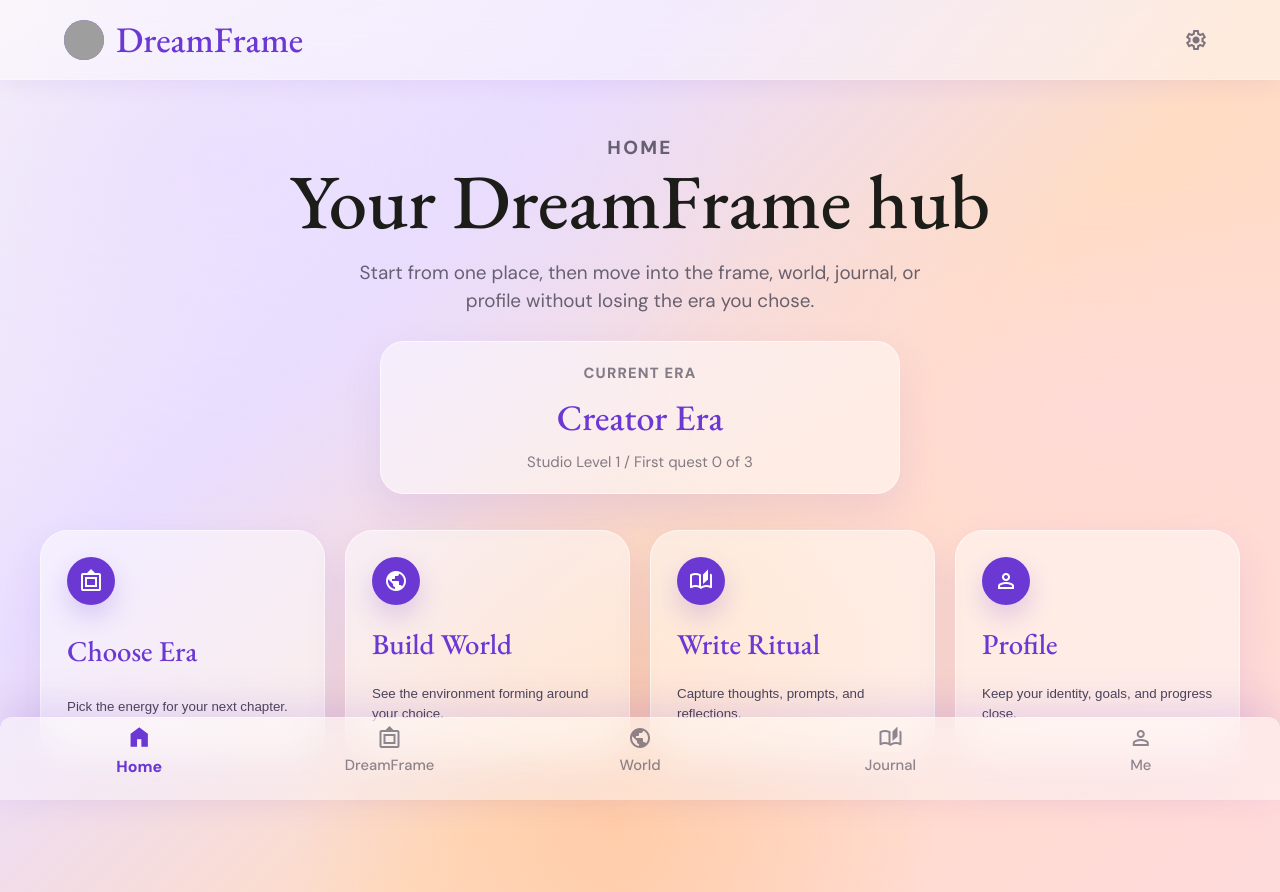
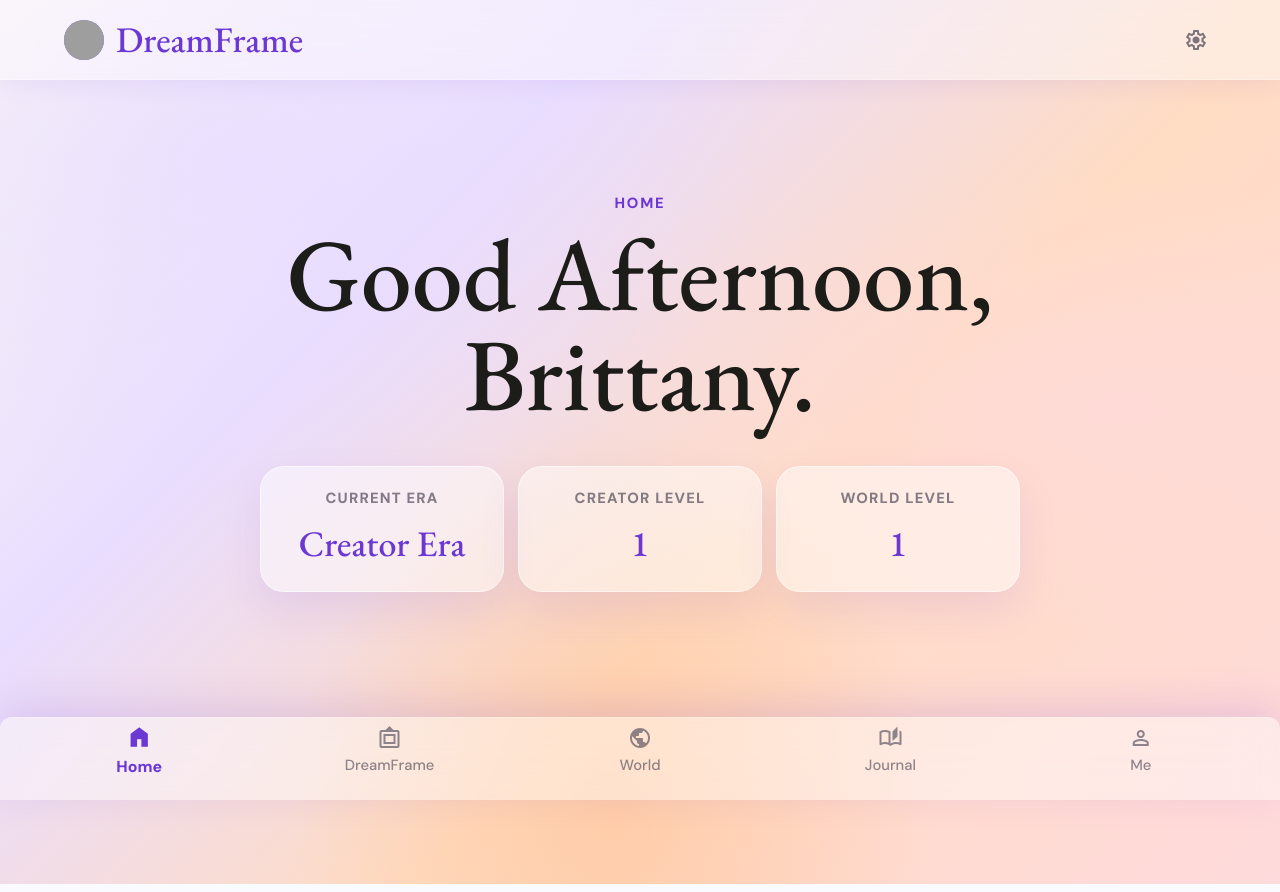
Before and after one commit to Bparker81597/DreamFrame, a React (Vite) app: page / in a window 1280 px wide. Both pictures are taken after a click on the button "DreamFrame". Built offline with nearby package versions, Linux system fonts and the light colour scheme; grey boxes are pictures that could not be loaded.

Commit message:
Simplify home summary

```diff
--- a/src/App.css
+++ b/src/App.css
@@ -129,21 +129,43 @@
   text-transform: uppercase;
 }
 
-.home-summary {
+.home-greeting {
   display: grid;
-  gap: 6px;
-  width: min(100%, 520px);
-  margin: -22px auto 36px;
+  align-content: center;
+  min-height: calc(100dvh - 248px);
+  text-align: center;
+}
+
+.home-greeting h2 {
+  margin: 0 auto;
+  max-width: 780px;
+  color: #1c1c19;
+  font-family: 'EB Garamond', Georgia, serif;
+  font-size: clamp(3.6rem, 8vw, 6.6rem);
+  font-weight: 500;
+  line-height: 0.98;
+}
+
+.home-stats {
+  display: grid;
+  grid-template-columns: repeat(3, minmax(0, 1fr));
+  gap: 14px;
+  width: min(100%, 760px);
+  margin: 42px auto 0;
+}
+
+.home-stats div {
+  display: grid;
+  gap: 8px;
   border: 1px solid rgba(255, 255, 255, 0.55);
   border-radius: 24px;
-  padding: 20px 24px;
-  text-align: center;
+  padding: 20px 18px;
   background: rgba(255, 255, 255, 0.48);
   box-shadow: 0 18px 40px rgba(107, 56, 212, 0.1);
   backdrop-filter: blur(18px);
 }
 
-.home-summary span,
+.home-stats span,
 .profile-card span {
   color: rgba(73, 68, 84, 0.68);
   font-size: 0.82rem;
@@ -152,7 +174,7 @@
   text-transform: uppercase;
 }
 
-.home-summary strong,
+.home-stats strong,
 .profile-card strong {
   color: #6b38d4;
   font-family: 'EB Garamond', Georgia, serif;
@@ -160,11 +182,6 @@
   font-weight: 500;
 }
 
-.home-summary small {
-  color: rgba(73, 68, 84, 0.68);
-}
-
-.hub-grid,
 .detail-grid,
 .xp-grid {
   display: grid;
@@ -172,7 +189,6 @@
   gap: 20px;
 }
 
-.hub-card,
 .info-panel,
 .journal-card,
 .profile-card,
@@ -184,40 +200,6 @@
   backdrop-filter: blur(18px);
 }
 
-.hub-card {
-  display: grid;
-  gap: 12px;
-  min-height: 230px;
-  padding: 26px;
-  color: #494454;
-  text-align: left;
-  border-color: rgba(255, 255, 255, 0.55);
-  cursor: pointer;
-  animation: card-in 700ms cubic-bezier(0.4, 0, 0.2, 1) both;
-  animation-delay: var(--delay);
-  transition:
-    background 250ms ease,
-    box-shadow 250ms ease,
-    transform 250ms ease;
-}
-
-.hub-card:hover {
-  background: rgba(255, 255, 255, 0.68);
-  transform: translateY(-6px);
-}
-
-.hub-card .material-symbols-outlined {
-  display: grid;
-  place-items: center;
-  width: 48px;
-  height: 48px;
-  border-radius: 999px;
-  color: #fff;
-  background: #6b38d4;
-  box-shadow: 0 12px 26px rgba(107, 56, 212, 0.2);
-}
-
-.hub-card strong,
 .info-panel h3 {
   color: #6b38d4;
   font-family: 'EB Garamond', Georgia, serif;
@@ -225,7 +207,6 @@
   font-weight: 500;
 }
 
-.hub-card span:last-child,
 .info-panel p {
   color: #494454;
   line-height: 1.55;
@@ -687,7 +668,6 @@
     grid-template-columns: repeat(2, minmax(0, 1fr));
   }
 
-  .hub-grid,
   .detail-grid,
   .xp-grid {
     grid-template-columns: repeat(2, minmax(0, 1fr));
@@ -714,7 +694,15 @@
     margin-bottom: 56px;
   }
 
-  .hub-grid,
+  .home-greeting {
+    min-height: calc(100dvh - 220px);
+  }
+
+  .home-stats {
+    grid-template-columns: 1fr;
+    margin-top: 30px;
+  }
+
   .detail-grid,
   .xp-grid,
   .quest-card {
--- a/src/App.tsx
+++ b/src/App.tsx
@@ -65,13 +65,6 @@ const navItems: Array<[string, Tab]> = [
   ['public', 'World'],
   ['auto_stories', 'Journal'],
   ['person', 'Me'],
-]
-
-const hubCards: Array<[Tab, string, string, string]> = [
-  ['DreamFrame', 'filter_frames', 'Choose Era', 'Pick the energy for your next chapter.'],
-  ['World', 'public', 'Build World', 'See the environment forming around your choice.'],
-  ['Journal', 'auto_stories', 'Write Ritual', 'Capture thoughts, prompts, and reflections.'],
-  ['Me', 'person', 'Profile', 'Keep your identity, goals, and progress close.'],
 ]
 
 const tabSlugs: Record<Tab, string> = {
@@ -224,7 +217,7 @@ function App() {
           <StartPage user={user} onCreateStarterWorld={createStarterWorld} />
         )}
         {activeTab === 'Home' && (
-          <HomePage user={user} onNavigate={navigate} />
+          <HomePage user={user} />
         )}
         {activeTab === 'DreamFrame' && (
           <DreamFramePage
@@ -301,49 +294,34 @@ function StartPage({
 
 function HomePage({
   user,
-  onNavigate,
 }: {
   user: DreamUser
-  onNavigate: (tab: Tab) => void
 }) {
-  const completedFirstQuests = [
-    user.firstReflectionComplete,
-    user.firstFocusSessionComplete,
-    user.firstGoalComplete,
-  ].filter(Boolean).length
+  const hour = new Date().getHours()
+  const greeting =
+    hour < 12 ? 'Good Morning' : hour < 18 ? 'Good Afternoon' : 'Good Evening'
 
   return (
     <section className="page-view home-view">
-      <div className="intro-panel">
+      <section className="home-greeting" aria-label="Home summary">
         <p className="page-kicker">Home</p>
-        <h2>Your DreamFrame hub</h2>
-        <p>
-          Start from one place, then move into the frame, world, journal, or
-          profile without losing the era you chose.
-        </p>
-      </div>
-      <div className="home-summary">
-        <span>Current Era</span>
-        <strong>{user.currentEra}</strong>
-        <small>
-          Studio Level {user.currentWorld.studioLevel} / First quest{' '}
-          {completedFirstQuests} of 3
-        </small>
-      </div>
-      <section className="hub-grid" aria-label="DreamFrame sections">
-        {hubCards.map(([tab, icon, title, body], index) => (
-          <button
-            className="hub-card"
-            key={tab}
-            onClick={() => onNavigate(tab)}
-            style={{ '--delay': `${index * 80}ms` } as CSSProperties}
-            type="button"
-          >
-            <span className="material-symbols-outlined">{icon}</span>
-            <strong>{title}</strong>
-            <span>{body}</span>
-          </button>
-        ))}
+        <h2>
+          {greeting}, {user.displayName}.
+        </h2>
+        <div className="home-stats">
+          <div>
+            <span>Current Era</span>
+            <strong>{user.currentEra}</strong>
+          </div>
+          <div>
+            <span>Creator Level</span>
+            <strong>{user.creatorLevel}</strong>
+          </div>
+          <div>
+            <span>World Level</span>
+            <strong>{user.worldLevel}</strong>
+          </div>
+        </div>
       </section>
     </section>
   )
```
